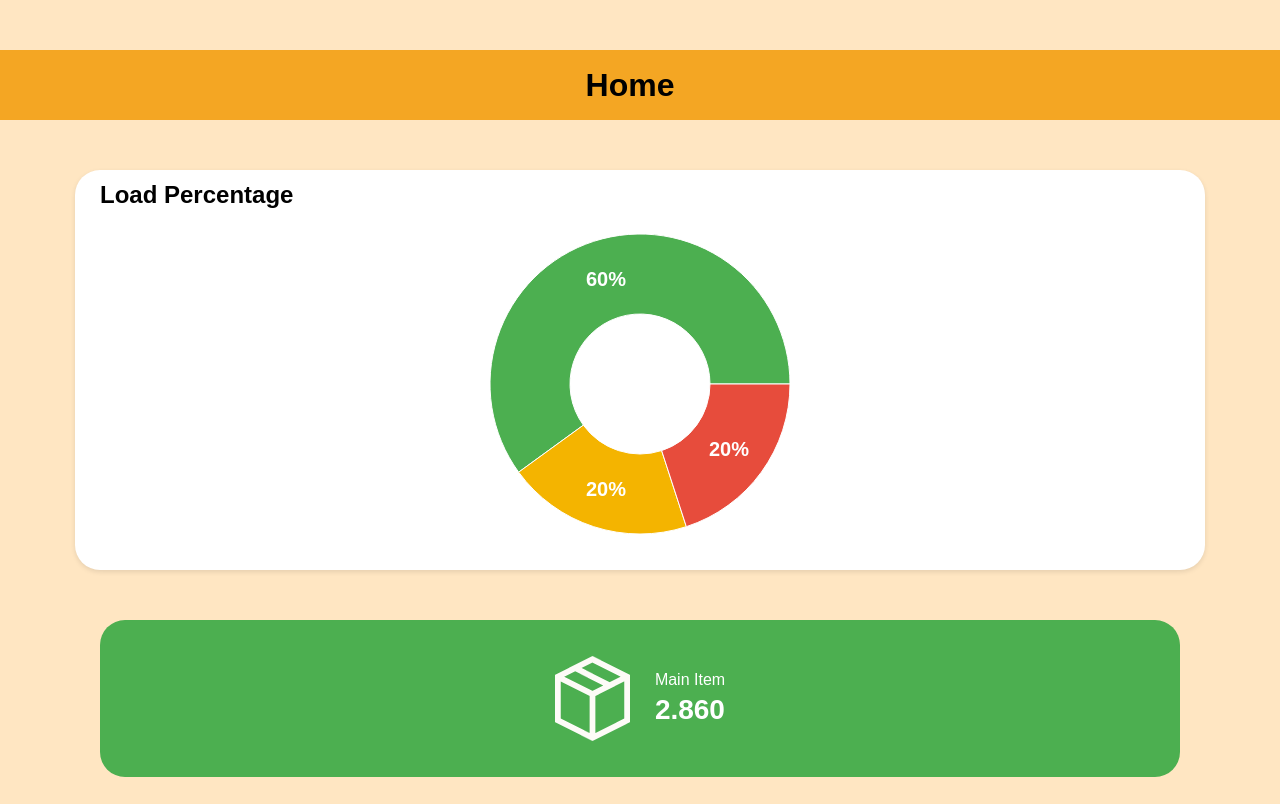
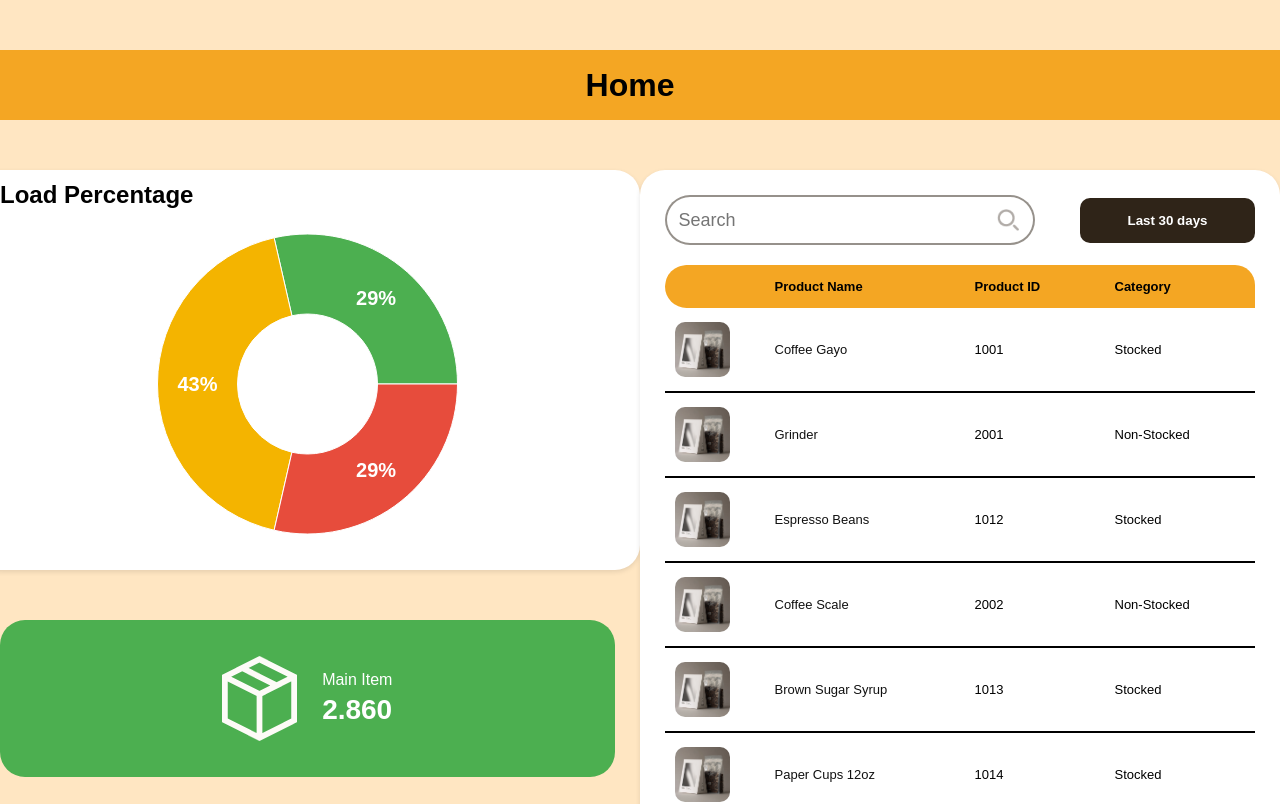
Before and after one commit to Iwaklele1/ToerahInventory, a React (Vite) app: page / in a window 1280 px wide. Shown: the top 804 px of the page. Built offline with nearby package versions, Linux system fonts and the light colour scheme; sample sign-in values are in the browser's storage; a web font is replaced by a local one.

Commit message:
Fixing Chart + Table Adding Data Sychronization Custom Button Function

```diff
--- /dev/null
+++ b/src/data/inventoryData.ts
@@ -0,0 +1,220 @@
+// src/data/inventoryData.ts
+import productImage from "../assets/Rectangle 62.png";
+
+
+export type StockStatus = "In Stock" | "Low Stock" | "Out of Stock";
+export type Category = "Stocked" | "Non-Stocked";
+
+export interface InventoryItem {
+  id: number; // 4-digit ID
+  productName: string;
+  category: Category;
+  stock: number;
+  status: StockStatus;
+  supplier: string;
+  image: string;
+  description: string;
+  lastUpdated: string; // ISO date string (ex: "2025-03-10")
+}
+
+// ✅ Dummy data sementara
+export const inventoryData: InventoryItem[] = [
+  {
+    id: 1001,
+    productName: "Coffee Gayo",
+    category: "Stocked",
+    stock: 2860,
+    status: "Low Stock",
+    supplier: "Gayo Beans Supplier",
+    image: productImage,
+    description:
+      "Premium Arabica beans from Gayo Highlands. Full body with mild acidity.",
+    lastUpdated: "2025-10-21",
+  },
+  {
+    id: 2001,
+    productName: "Grinder",
+    category: "Non-Stocked",
+    stock: 0,
+    status: "Out of Stock",
+    supplier: "GrindMaster Co.",
+    image: productImage,
+    description:
+      "High precision grinder for consistent particle size distribution.",
+    lastUpdated: "2025-10-05",
+  },
+  {
+    id: 1002,
+    productName: "Diamond Milk",
+    category: "Stocked",
+    stock: 500,
+    status: "In Stock",
+    supplier: "Fresh Dairy Indonesia",
+    image: productImage,
+    description: "High quality milk for premium coffee blends.",
+    lastUpdated: "2025-09-28",
+  },
+  {
+    id: 1003,
+    productName: "Coffee Toraja",
+    category: "Stocked",
+    stock: 1200,
+    status: "Low Stock",
+    supplier: "Toraja Coffee Traders",
+    image: productImage,
+    description:
+      "Strong and earthy flavor profile, perfect for traditional brews.",
+    lastUpdated: "2025-09-14",
+  },
+  {
+    id: 1004,
+    productName: "Espresso Machine",
+    category: "Non-Stocked",
+    stock: 3,
+    status: "In Stock",
+    supplier: "Barista Tools Ltd",
+    image: productImage,
+    description:
+      "Professional espresso machine with precise temperature control.",
+    lastUpdated: "2025-08-30",
+  },
+  {
+    id: 1005,
+    productName: "Coffee Filter Paper",
+    category: "Stocked",
+    stock: 0,
+    status: "Out of Stock",
+    supplier: "Clean Brew Supplies",
+    image: productImage,
+    description:
+      "Premium paper filters ensuring consistent flow and clarity in every brew.",
+    lastUpdated: "2025-07-02",
+  },
+  {
+    id: 1006,
+    productName: "Robusta Lampung",
+    category: "Stocked",
+    stock: 800,
+    status: "In Stock",
+    supplier: "Lampung Coffee Farmers",
+    image: productImage,
+    description: "Strong and bold Robusta beans from Lampung region.",
+    lastUpdated: "2025-06-10",
+  },
+  {
+    id: 1007,
+    productName: "Coffee Scoop",
+    category: "Non-Stocked",
+    stock: 15,
+    status: "In Stock",
+    supplier: "Barista Tools Ltd",
+    image: productImage,
+    description: "Durable stainless steel scoop for accurate measurement.",
+    lastUpdated: "2025-05-25",
+  },
+  {
+    id: 1008,
+    productName: "Coffee Bali Kintamani",
+    category: "Stocked",
+    stock: 1400,
+    status: "Low Stock",
+    supplier: "Kintamani Collective",
+    image: productImage,
+    description: "Fruity and aromatic Arabica from Bali highlands.",
+    lastUpdated: "2025-04-08",
+  },
+  {
+    id: 1009,
+    productName: "Paper Cup 12oz",
+    category: "Non-Stocked",
+    stock: 0,
+    status: "Out of Stock",
+    supplier: "EcoServe Indonesia",
+    image: productImage,
+    description: "Biodegradable paper cups for hot and cold drinks.",
+    lastUpdated: "2025-03-18",
+  },
+  {
+    id: 1010,
+    productName: "Coffee Mug",
+    category: "Non-Stocked",
+    stock: 20,
+    status: "In Stock",
+    supplier: "Coffee Gear ID",
+    image: productImage,
+    description: "Ceramic mugs for daily brewing.",
+    lastUpdated: "2025-02-10",
+  },
+  {
+    id: 1011,
+    productName: "Coffee Mandheling",
+    category: "Stocked",
+    stock: 600,
+    status: "In Stock",
+    supplier: "Mandheling Co.",
+    image: productImage,
+    description:
+      "Full-bodied coffee with complex flavor from North Sumatra highlands.",
+    lastUpdated: "2025-01-17",
+  },
+  {
+    id: 1012,
+    productName: "Espresso Beans",
+    category: "Stocked",
+    stock: 1500,
+    status: "In Stock",
+    supplier: "Java Coffee Supply",
+    image: productImage,
+    description:
+      "Rich espresso roast beans with chocolate and caramel undertones.",
+    lastUpdated: "2025-10-08",
+  },
+  {
+    id: 2002,
+    productName: "Coffee Scale",
+    category: "Non-Stocked",
+    stock: 5,
+    status: "Low Stock",
+    supplier: "Barista Tools Co.",
+    image: productImage,
+    description:
+      "Precision digital scale for measuring coffee and water ratios.",
+    lastUpdated: "2025-10-08",
+  },
+  {
+    id: 1013,
+    productName: "Brown Sugar Syrup",
+    category: "Stocked",
+    stock: 250,
+    status: "Low Stock",
+    supplier: "SweetBrew Indonesia",
+    image: productImage,
+    description:
+      "Sweet brown sugar syrup for flavored iced or hot coffee drinks.",
+    lastUpdated: "2025-10-08",
+  },
+  {
+    id: 1014,
+    productName: "Paper Cups 12oz",
+    category: "Stocked",
+    stock: 1200,
+    status: "In Stock",
+    supplier: "EcoPack Supplies",
+    image: productImage,
+    description:
+      "Eco-friendly paper cups for hot beverages, biodegradable and sturdy.",
+    lastUpdated: "2025-10-08",
+  },
+  {
+    id: 2003,
+    productName: "Coffee Filter Machine",
+    category: "Non-Stocked",
+    stock: 1,
+    status: "Out of Stock",
+    supplier: "TechBrew Systems",
+    image: productImage,
+    description:
+      "Automatic coffee filter machine with precise temperature control.",
+    lastUpdated: "2025-10-08",
+  },
+];
--- a/src/index.css
+++ b/src/index.css
@@ -18,6 +18,7 @@
   --add-vendor-btn-color: #CC6E00;
   --login-btn-color: #6B4226;
   --tabel-hover: #F3E2C5;
+  --search-border-color: #2F241880;
 
    /* Typography */
   --font: 'Titillium Web', sans-serif;
--- a/src/pages/HomePage.tsx
+++ b/src/pages/HomePage.tsx
@@ -1,59 +1,14 @@
 import React, { useState } from "react";
 import "../styles/HomePage.css";
 import { PieChart, Pie, Cell, Tooltip, ResponsiveContainer } from "recharts";
+import {
+  filterInventoryByDate,
+  getStockStatusSummary,
+} from "../utils/InventoryUtils";
 import { useNavigate } from "react-router-dom";
 import boxIcon from "../assets/BoxIcon.png";
-import productImage from "../assets/Rectangle 62.png";
 import searchIcon from "../assets/IconSearch_homepage.png";
-
-const pieData = [
-  { name: "Available", value: 60, color: "#4CAF50" },
-  { name: "Low", value: 20, color: "#F4B400" },
-  { name: "Out", value: 20, color: "#E74C3C" },
-];
-
-const productData = [
-  {
-    id: 1,
-    name: "Coffee Gayo",
-    productId: "100001",
-    category: "Stocked",
-    status: "Low Stock",
-    route: "/coffee-gayo",
-  },
-  {
-    id: 2,
-    name: "Grinder",
-    productId: "200001",
-    category: "Non-Stocked",
-    status: "Out Of Stock",
-    route: "/grinder",
-  },
-  {
-    id: 3,
-    name: "Diamond Milk",
-    productId: "100001",
-    category: "Stocked",
-    status: "In Stock",
-    route: "/diamond-milk",
-  },
-  {
-    id: 4,
-    name: "Coffee Gayo",
-    productId: "100001",
-    category: "Stocked",
-    status: "Low Stock",
-    route: "/coffee-gayo",
-  },
-  {
-    id: 5,
-    name: "Coffee Gayo",
-    productId: "100001",
-    category: "Stocked",
-    status: "Low Stock",
-    route: "/coffee-gayo",
-  },
-];
+import { inventoryData } from "../data/inventoryData";
 
 const getStatusColor = (status: string) => {
   switch (status) {
@@ -61,7 +16,7 @@ const getStatusColor = (status: string) => {
       return "#4CAF50";
     case "Low Stock":
       return "#F4B400";
-    case "Out Of Stock":
+    case "Out of Stock":
       return "#E74C3C";
     default:
       return "#999";
@@ -69,20 +24,33 @@ const getStatusColor = (status: string) => {
 };
 
 const HomePage: React.FC = () => {
+  const [filterType, setFilterType] = useState<"thisMonth" | "custom">(
+    "thisMonth"
+  );
+  const [fromDate, setFromDate] = useState("");
+  const [toDate, setToDate] = useState("");
+
+  const filteredData =
+    filterType === "custom"
+      ? filterInventoryByDate(inventoryData, fromDate, toDate)
+      : filterInventoryByDate(inventoryData);
+
+  const summary = getStockStatusSummary(filteredData);
+
+  const pieData = [
+    { name: "In Stock", value: summary.inStock, color: "#4CAF50" },
+    { name: "Low Stock", value: summary.lowStock, color: "#F4B400" },
+    { name: "Out of Stock", value: summary.outOfStock, color: "#E74C3C" },
+  ];
   const navigate = useNavigate();
 
   // 🔽 State untuk dropdown filter
   const [showFilter, setShowFilter] = useState(false);
-  const [filterType, setFilterType] = useState<"thisMonth" | "custom">(
-    "thisMonth"
-  );
   const [showCustom, setShowCustom] = useState(false);
-  const [fromDate, setFromDate] = useState("");
-  const [toDate, setToDate] = useState("");
 
   return (
     <>
-      <div className="app home-wrapper">
+      <div className="home-wrapper">
         {/* ===== LEFT SECTION ===== */}
         <div className="left-section">
           {/* Pie Chart */}
@@ -259,6 +227,7 @@ const HomePage: React.FC = () => {
           </div>
 
           {/* ===== TABLE SECTION ===== */}
+          <div className="table-wrapper">
             <table className="inventory-table">
               <thead>
                 <tr>
@@ -270,40 +239,61 @@ const HomePage: React.FC = () => {
                   <th>Supplier</th>
                 </tr>
               </thead>
+
               <tbody>
-              {productData.map((item) => (
+                {filteredData.length > 0 ? (
+                  filteredData.map((item) => (
                     <tr
                       key={item.id}
                       className="hoverable"
-                  onClick={() => navigate(item.route)}
+                      onClick={() => navigate(`/inventory/${item.id}`)} // contoh routing ke detail item
                       style={{ cursor: "pointer" }}
                     >
-                  {/* Kolom gambar */}
+                      {/* Gambar Produk */}
                       <td className="image-cell">
                         <div className="product-thumb">
-                      <img src={productImage} alt={item.name} />
+                          <img src={item.image} alt={item.productName} />
                         </div>
                       </td>
 
-                  {/* Kolom nama produk */}
-                  <td className="product-name">{item.name}</td>
+                      {/* Nama Produk */}
+                      <td className="product-name">{item.productName}</td>
 
-                  {/* Kolom lainnya */}
-                  <td>{item.productId}</td>
+                      {/* ID Produk */}
+                      <td>{item.id}</td>
+
+                      {/* Kategori */}
                       <td>{item.category}</td>
+
+                      {/* Status dengan warna */}
                       <td>
                         <span
                           className="status-badge"
-                      style={{ backgroundColor: getStatusColor(item.status) }}
+                          style={{
+                            backgroundColor: getStatusColor(item.status),
+                          }}
                         >
                           {item.status}
                         </span>
                       </td>
-                  <td>—</td>
+
+                      {/* Supplier */}
+                      <td>{item.supplier}</td>
                     </tr>
-              ))}
+                  ))
+                ) : (
+                  <tr>
+                    <td
+                      colSpan={6}
+                      style={{ textAlign: "center", padding: "1rem" }}
+                    >
+                      No data found for this period.
+                    </td>
+                  </tr>
+                )}
               </tbody>
             </table>
+          </div>
         </div>
       </div>
     </>
--- a/src/styles/HomePage.css
+++ b/src/styles/HomePage.css
@@ -5,7 +5,8 @@
   flex-direction: row;
   justify-content: center;
   box-sizing: border-box;
-  font-family: var(--font);
+  padding-top: 50px;
+  gap: 25px;
 }
 
 /* ===== Left Section ===== */
@@ -140,26 +141,44 @@
 }
 
 /* ===== TABLE WRAPPER FIX ===== */
+.table-wrapper {
+  width: 100%;
+  max-height: 700px; /* area scroll */
+  overflow-y: auto;
+  border-radius: 20px;
+}
+
 .inventory-table {
   width: 100%;
-  border-collapse: separate; /* ini penting! jangan pakai collapse */
+  border-collapse: separate;
   border-spacing: 0;
   font-size: 18px;
+  table-layout: fixed; /* penting biar kolom konsisten */
 }
 
 /* ===== HEADER ===== */
+.inventory-table thead {
+  display: table;
+  width: 100%;
+  table-layout: fixed;
+  background-color: var(--primary-orange-color);
+  color: var(--black);
+  border-radius: 30px;
+  position: sticky;
+  top: 0;
+  z-index: 2;
+}
+
 .inventory-table thead tr {
-  background-color: var(--primary-orange-color); /* warna oranye */
-  color: var(--black);
   border-radius: 30px; /* pill shape */
   overflow: hidden;
 }
 
 .inventory-table th {
-  padding: 14px 12px;
+  padding: 14px 10px;
   text-align: left;
   font-weight: 600;
-  border-bottom: none;
+  border: none;
 }
 
 /* Biar pojok kiri dan kanan membulat */
@@ -172,18 +191,34 @@
   border-top-right-radius: 30px;
   border-bottom-right-radius: 30px;
 }
-.inventory-table th {
-  padding: 14px 12px;
-  text-align: left;
-  font-weight: 600;
-  border: none;
+
+/* ===== BODY ===== */
+.inventory-table tbody {
+  display: block;
+  width: 100%;
+  max-height: 640px; /* area scroll */
+  overflow-y: auto;
 }
 
-/* ===== BODY ===== */
+.inventory-table tbody::-webkit-scrollbar {
+  width: 8px;
+}
+
+.inventory-table tbody::-webkit-scrollbar-thumb {
+  background: var(--primary-orange-color);
+  border-radius: 10px;
+}
+
+.inventory-table tbody::-webkit-scrollbar-track {
+  background: transparent;
+}
+
+
+.inventory-table thead,
 .inventory-table tbody tr {
-  background-color: var(--white);
-  transition: background-color 0.2s ease, transform 0.2s ease;
-  border-bottom: 2px solid var(--black); /* garis hitam pemisah */
+  display: table;
+  width: 100%;
+  table-layout: fixed;
 }
 
 .inventory-table tbody tr:hover {
@@ -245,6 +280,7 @@
   border-radius: 25px;
   display: inline-block;
   text-align: center;
+  width: 100px;
 }
 
 /* Status colors */
@@ -258,9 +294,31 @@
   background-color: var(--out-of-stock);
 }
 
-/* ===== ALIGN FIRST COLUMN (checkbox + img) ===== */
-.inventory-table td:first-child {
-  width: 60px;
+
+/* ===== SCROLL ALIGN FIX ===== */
+.inventory-table td:first-child,
+.inventory-table th:first-child {
+  width: 80px;
+}
+.inventory-table th:nth-child(2),
+.inventory-table td:nth-child(2) {
+  width: 180px;
+}
+.inventory-table th:nth-child(3),
+.inventory-table td:nth-child(3) {
+  width: 120px;
+}
+.inventory-table th:nth-child(4),
+.inventory-table td:nth-child(4) {
+  width: 160px;
+}
+.inventory-table th:nth-child(5),
+.inventory-table td:nth-child(5) {
+  width: 140px;
+}
+.inventory-table th:nth-child(6),
+.inventory-table td:nth-child(6) {
+  width: 200px;
 }
 
 .search-container {
@@ -273,7 +331,7 @@
   width: 319px;
   height: 30px;
   padding: 8px 35px 8px 12px; /* Tambah ruang di kanan buat ikon */
-  border: 1px solid var(--border-searchbar);
+  border: 2px solid var(--search-border-color);
   border-radius: 25px;
   font-size: 18px;
   outline: none;
@@ -285,7 +343,6 @@
   width: 22px;
   height: 22px;
   cursor: pointer;
-  opacity: 0.8;
   transition: opacity 0.2s ease;
 }
 
--- /dev/null
+++ b/src/utils/InventoryUtils.ts
@@ -0,0 +1,61 @@
+// src/utils/inventoryUtils.ts
+// src/utils/inventoryUtils.ts
+import type { InventoryItem } from "../data/inventoryData";
+
+// 🔹 Filter data berdasarkan tanggal (range atau default this month)
+export const filterInventoryByDate = (
+  data: InventoryItem[],
+  fromDate?: string,
+  toDate?: string
+): InventoryItem[] => {
+  // ✅ Default: filter bulan ini
+  if (!fromDate && !toDate) {
+    const now = new Date();
+    const thisMonth = now.getMonth();
+    const thisYear = now.getFullYear();
+
+    return data.filter((item) => {
+      if (!item.lastUpdated) return false; // jaga-jaga kalau field kosong
+      const itemDate = new Date(item.lastUpdated);
+      return (
+        itemDate.getMonth() === thisMonth && itemDate.getFullYear() === thisYear
+      );
+    });
+  }
+
+  // ✅ Jika ada range tanggal (custom)
+  const from = fromDate ? new Date(fromDate) : new Date("1970-01-01");
+  const to = toDate ? new Date(toDate) : new Date();
+
+  return data.filter((item) => {
+    if (!item.lastUpdated) return false;
+    const itemDate = new Date(item.lastUpdated);
+    return itemDate >= from && itemDate <= to;
+  });
+};
+
+
+// 🔹 Hitung total per status untuk chart
+export const getStockStatusSummary = (data: InventoryItem[]) => {
+  const summary = {
+    inStock: 0,
+    lowStock: 0,
+    outOfStock: 0,
+  };
+
+  data.forEach((item) => {
+    switch (item.status) {
+      case "In Stock":
+        summary.inStock += 1;
+        break;
+      case "Low Stock":
+        summary.lowStock += 1;
+        break;
+      case "Out of Stock":
+        summary.outOfStock += 1;
+        break;
+    }
+  });
+
+  return summary;
+};
```
Lines whose indentation alone changed are shown as unchanged.
